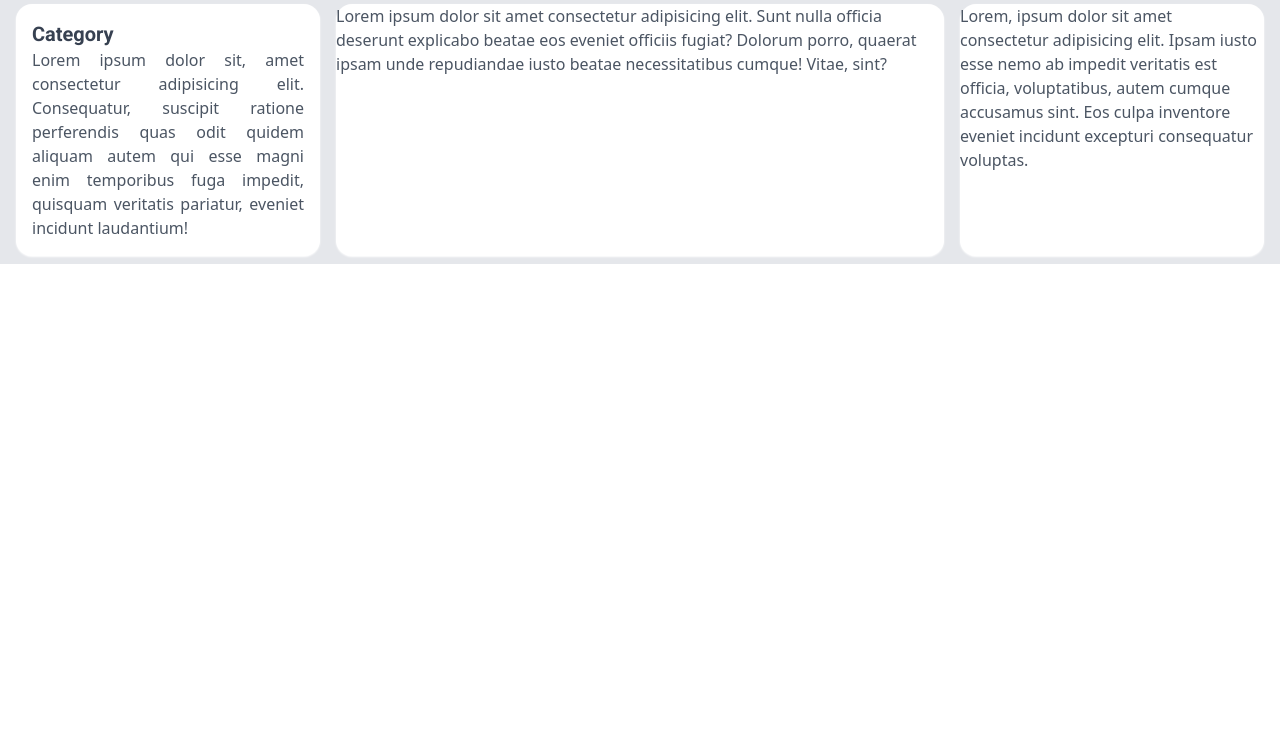
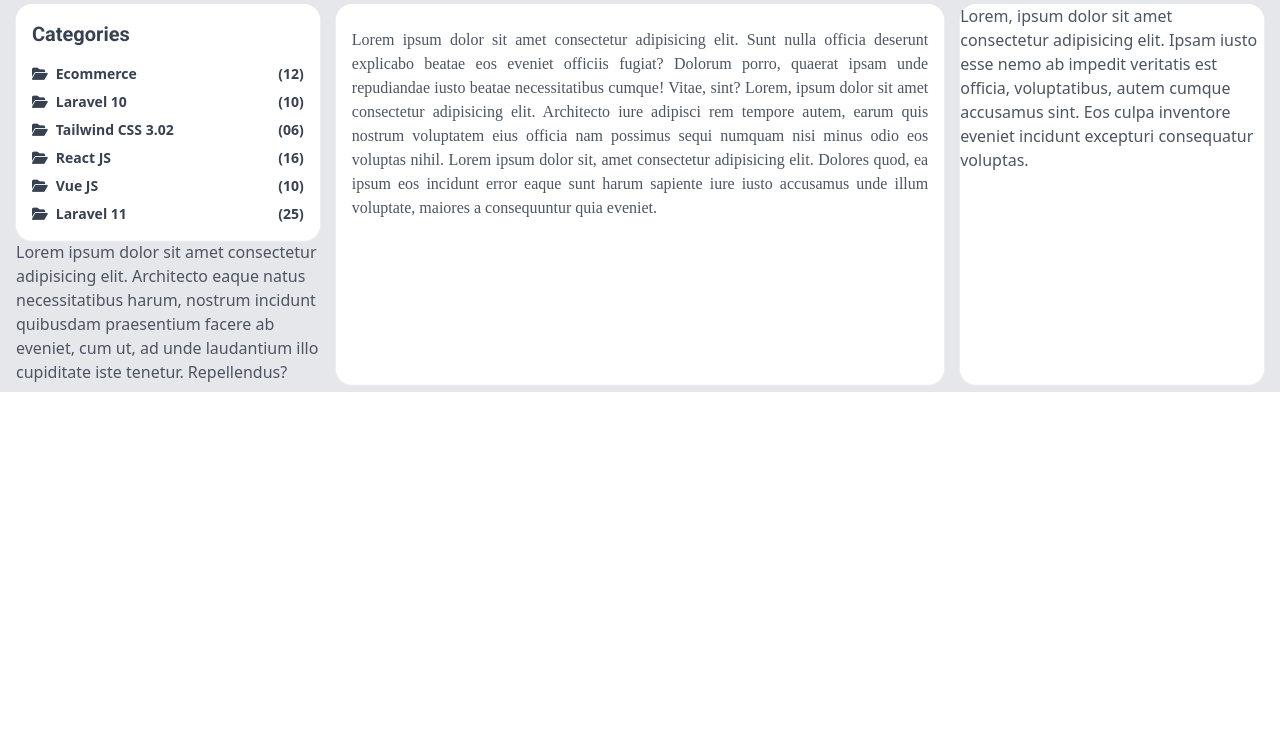
Before and after one commit to mosta5617/Tailwind-CSS-Project-Practice, a website: page index.html in a window 1280 px wide. Shown: the part 66-800 px from the top of the page. Drawn offline with Linux system fonts and the light colour scheme; a web font is replaced by a local one.

```diff
--- a/index.html
+++ b/index.html
@@ -53,7 +53,7 @@
                     <i class="fa fa-search"></i>
                 </span>
 
-                <input type="text" placeholder="Search" class="block w-full rounded-l-3xl pl-12 pr-2 py-2 focus:outline-none focus-within:bg-gray-100 text-sm shadow-sm bg-gray-200 text-gray-600 shadow-slate-300 ">
+                <input type="text" placeholder="Search" class="block w-full rounded-l-3xl pl-10 pr-2 py-2 focus:outline-none focus-within:bg-gray-100 text-sm shadow-sm bg-gray-200 text-gray-600 shadow-slate-300 ">
 
                 <button class="bg-blue-300 rounded-r-3xl hover:bg-blue-400">
                    <i class="fa fa-search pl-6 pr-6 items-center text-center  "></i>
@@ -78,12 +78,60 @@
     <div class="container mx-auto px-4 flex space-x-4">
         <div class="w-3/12">
             <div class="bg-white shadow-sm shadow-white rounded-2xl p-4">
-                <h3 class="text-xl font-semibold text-gray-700 font-roboto">Category</h3>
-                <p class=" text-justify">Lorem ipsum dolor sit, amet consectetur adipisicing elit. Consequatur, suscipit ratione perferendis quas odit quidem aliquam autem qui esse magni enim temporibus fuga impedit, quisquam veritatis pariatur, eveniet incidunt laudantium!</p>
+                <h3 class="text-xl font-semibold text-gray-700 font-roboto">Categories</h3>
+                <!-- Start CAtegory Sidebar -->
+                <div class="text-gray-700 space-y-2 mt-4">
+                   <a href="#" class="flex font-semibold items-center  hover:text-blue-700 transition text-sm">
+                    <span class="mr-2">
+                        <i class="fa fa-folder-open"></i>
+                    </span>
+                    <span>Ecommerce</span>
+                    <span class="ml-auto">(12)</span>
+                   </a>
+                   <a href="#" class="flex font-semibold items-center  hover:text-blue-700 transition text-sm">
+                    <span class="mr-2">
+                        <i class="fa fa-folder-open"></i>
+                    </span>
+                    <span>Laravel 10</span>
+                    <span class="ml-auto">(10)</span>
+                   </a>
+                   <a href="#" class="flex font-semibold items-center  hover:text-blue-700 transition text-sm">
+                    <span class="mr-2">
+                        <i class="fa fa-folder-open"></i>
+                    </span>
+                    <span>Tailwind CSS 3.02</span>
+                    <span class="ml-auto">(06)</span>
+                   </a>
+                   <a href="#" class="flex font-semibold items-center  hover:text-blue-700 transition text-sm">
+                    <span class="mr-2">
+                        <i class="fa fa-folder-open"></i>
+                    </span>
+                    <span>React JS </span>
+                    <span class="ml-auto">(16)</span>
+                   </a>
+                   <a href="#" class="flex font-semibold items-center  hover:text-blue-700 transition text-sm">
+                    <span class="mr-2">
+                        <i class="fa fa-folder-open"></i>
+                    </span>
+                    <span>Vue JS </span>
+                    <span class="ml-auto">(10)</span>
+                   </a>
+                   <a href="#" class="flex font-semibold items-center  hover:text-blue-700 transition text-sm">
+                    <span class="mr-2">
+                        <i class="fa fa-folder-open"></i>
+                    </span>
+                    <span>Laravel 11</span>
+                    <span class="ml-auto">(25)</span>
+                   </a>
+                </div>
+                <!-- End CAtegory Sidebar -->
             </div>
+            <!-- Start Random Post -->
+            Lorem ipsum dolor sit amet consectetur adipisicing elit. Architecto eaque natus necessitatibus harum, nostrum incidunt quibusdam praesentium facere ab eveniet, cum ut, ad unde laudantium illo cupiditate iste tenetur. Repellendus?
+            <!-- End Random Post -->
         </div>
-        <div class="w-6/12 bg-white shadow-sm shadow-white rounded-2xl ">
-            Lorem ipsum dolor sit amet consectetur adipisicing elit. Sunt nulla officia deserunt explicabo beatae eos eveniet officiis fugiat? Dolorum porro, quaerat ipsam unde repudiandae iusto beatae necessitatibus cumque! Vitae, sint?
+        <div class="w-6/12 bg-white shadow-sm shadow-white rounded-2xl px-4 mx-auto text-justify font-borel py-6">
+            Lorem ipsum dolor sit amet consectetur adipisicing elit. Sunt nulla officia deserunt explicabo beatae eos eveniet officiis fugiat? Dolorum porro, quaerat ipsam unde repudiandae iusto beatae necessitatibus cumque! Vitae, sint? Lorem, ipsum dolor sit amet consectetur adipisicing elit. Architecto iure adipisci rem tempore autem, earum quis nostrum voluptatem eius officia nam possimus sequi numquam nisi minus odio eos voluptas nihil. Lorem ipsum dolor sit, amet consectetur adipisicing elit. Dolores quod, ea ipsum eos incidunt error eaque sunt harum sapiente iure iusto accusamus unde illum voluptate, maiores a consequuntur quia eveniet.
         </div>
         <div class="w-3/12 bg-white shadow-sm shadow-white rounded-2xl">
             Lorem, ipsum dolor sit amet consectetur adipisicing elit. Ipsam iusto esse nemo ab impedit veritatis est officia, voluptatibus, autem cumque accusamus sint. Eos culpa inventore eveniet incidunt excepturi consequatur voluptas.
```
Also changed, not shown: output/tailwind.css.
